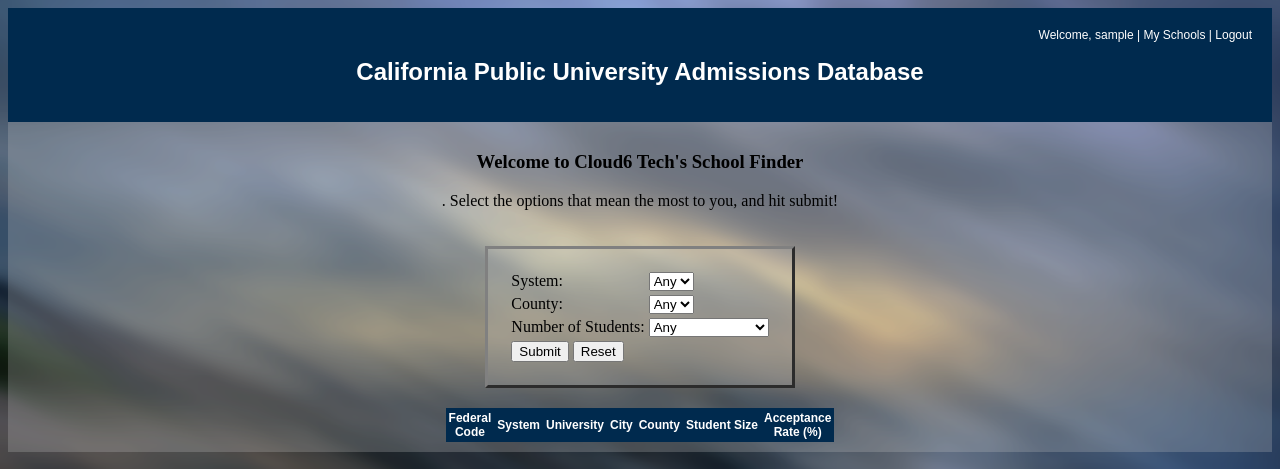
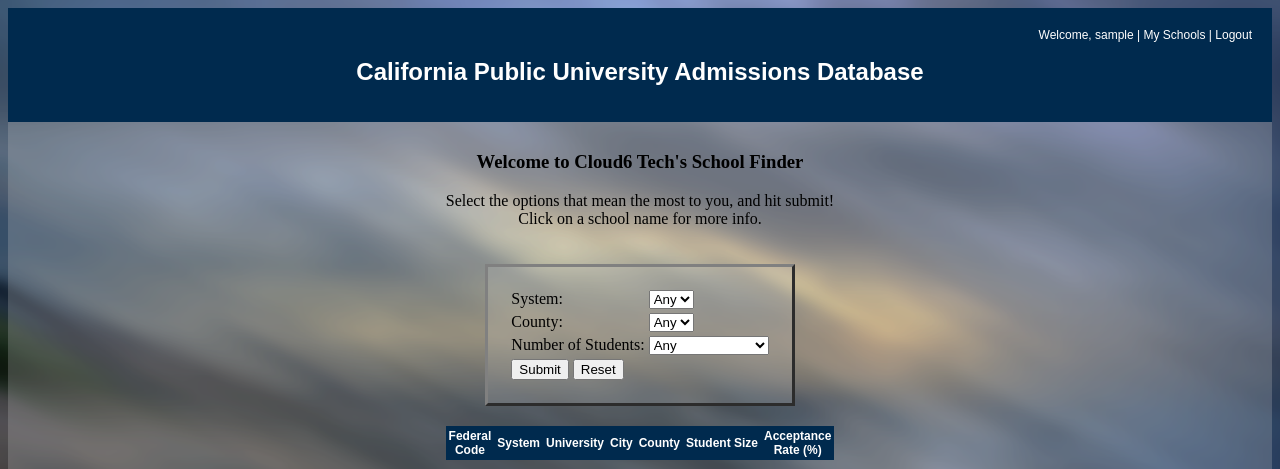
Before and after one commit to Cloud6Tech/cst336_team_assignment1, a PHP site: page /findSchool.php in a window 1280 px wide. Shown: the top 469 px of the page. Run offline with PHP 8.4, Linux system fonts and the light colour scheme; the visitor is signed in with stand-in values (Sample User, id 1); data that the repository does not hold is empty.

Commit message:
updated instructions

```diff
--- a/findSchool.php
+++ b/findSchool.php
@@ -110,7 +110,10 @@
 
 	<h3 style="text-align:center;">Welcome to Cloud6 Tech's School Finder</h3>
 
-	<p style="text-align:center;">. Select the options that mean the most to you, and hit submit!</p>
+	<p style="text-align:center;">
+		Select the options that mean the most to you, and hit submit!<br>
+		Click on a school name for more info.
+	</p>
 
   </div>
   <div border="1">
```
